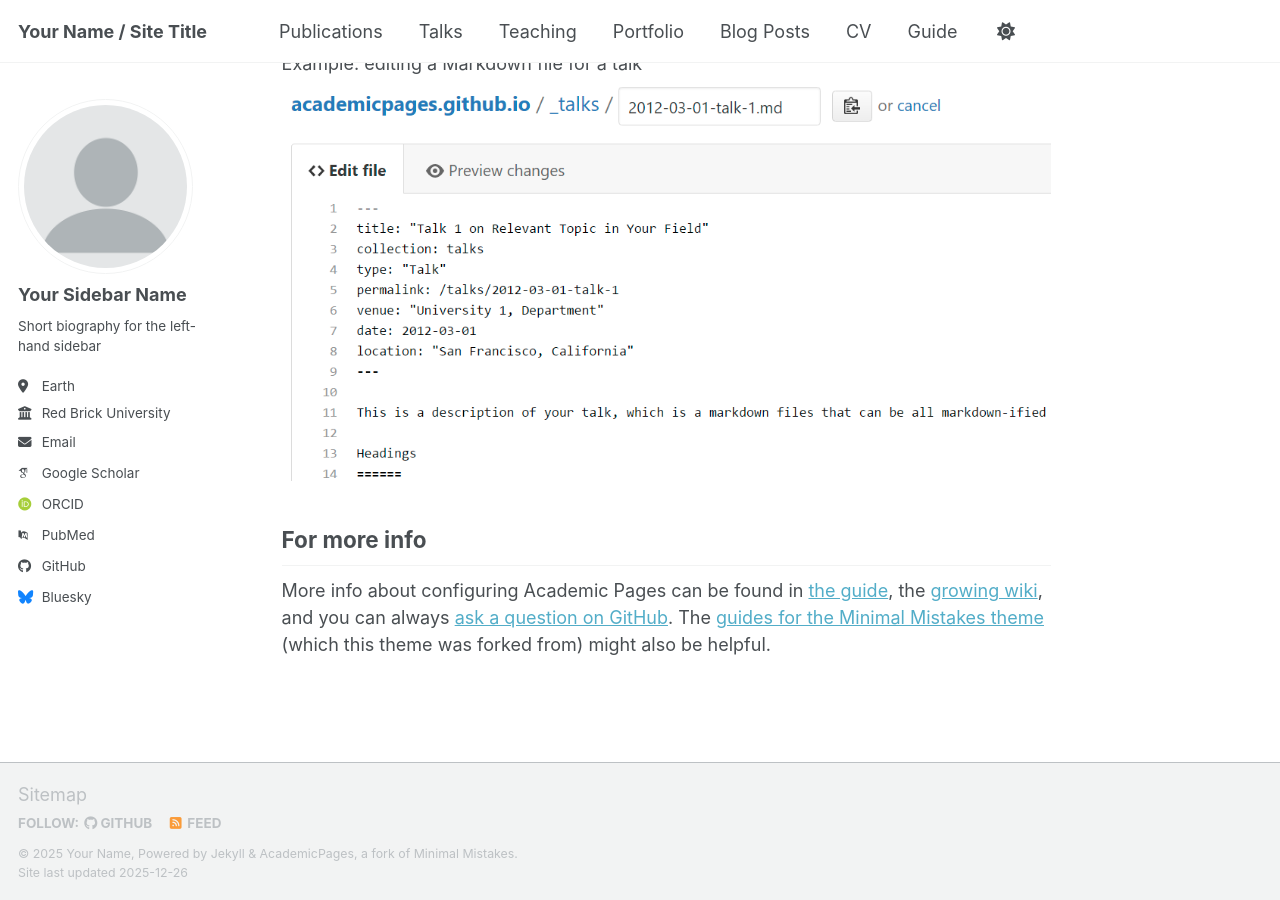
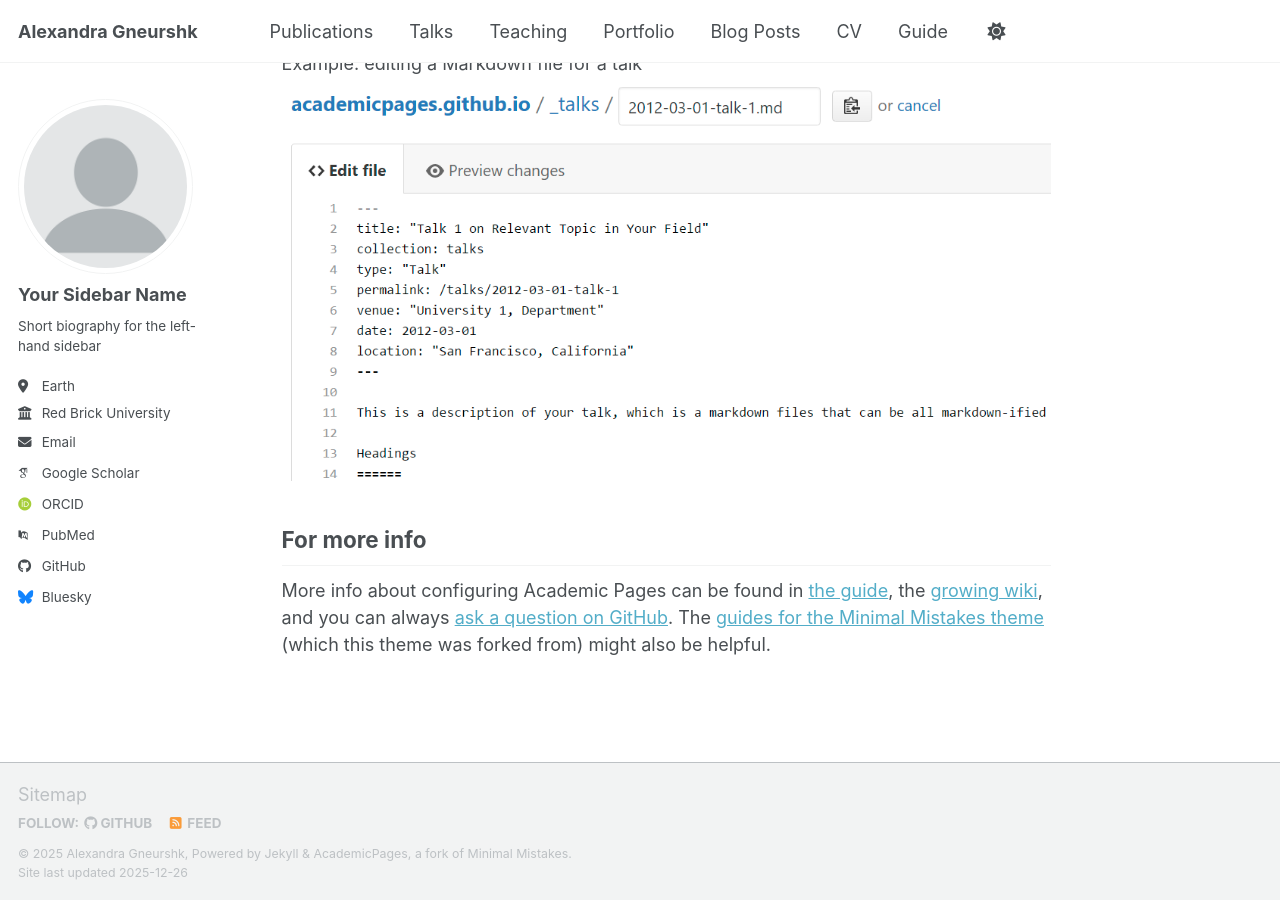
Before and after one commit to thegneurshk/alexandra-gneurshk.github.io, a Jekyll site: the page built from _pages/about.md, in a window 1280 px wide and 900 px high, scrolled down 2718 px. Built offline with Jekyll 4.4.1, drawn with Linux system fonts in a browser that asks for light colours; some web fonts are replaced; a script bundle is joined from its source files by our own code; library files that are not in the unit come from our copies.

Commit message:
Update _config.yml

```diff
--- a/_config.yml
+++ b/_config.yml
@@ -9,14 +9,14 @@
 # Basic Site Settings
 locale                   : "en-US"
 site_theme               : "default" # the available themes options are "default", "air", "sunrise", "mint", "dirt" and "contrast"
-title                    : "Your Name / Site Title"
+title                    : "Alexandra Gneurshk"
 title_separator          : "-"
-name                     : &name "Your Name"
-description              : &description "Your Name's academic portfolio"   # Update this with a general description of your site, this is the default if not overridden by a page
-url                      : https://academicpages.github.io # The base hostname & protocol for your site e.g. "https://[your GitHub username].github.io",
+name                     : &name "Alexandra Gneurshk"
+description              : &description "Alexandra's academic portfolio"   # Update this with a general description of your site, this is the default if not overridden by a page
+url                      : https://thegneurshk.github.io/alexandra-gneurshk.github.io # The base hostname & protocol for your site e.g. "https://[your GitHub username].github.io",
                                                            # or if you already have some other page hosted on Github then use "https://[your GitHub username].github.io/[Your Repo Name]"
 baseurl                  : "" # the subpath of your site, e.g. "/blog"
-repository               : "academicpages/academicpages.github.io"
+repository               : "thegneurshk/alexanda-gneurshk.github.io"
 
 # Site Author - The following control what appear as part of the author content on the side bar.
 #               If a field is blank the icon and link will not appear, otherwise it will be shown.
```
